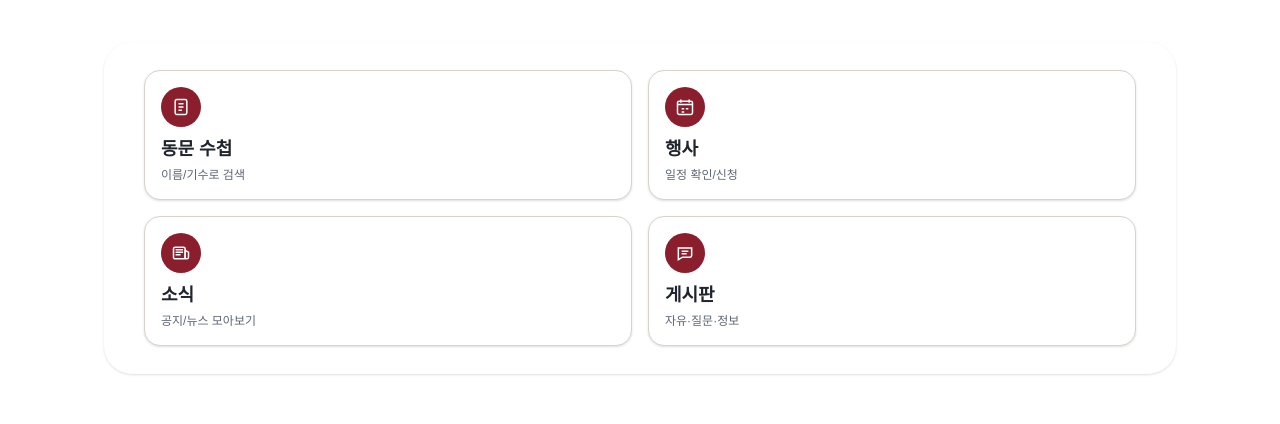
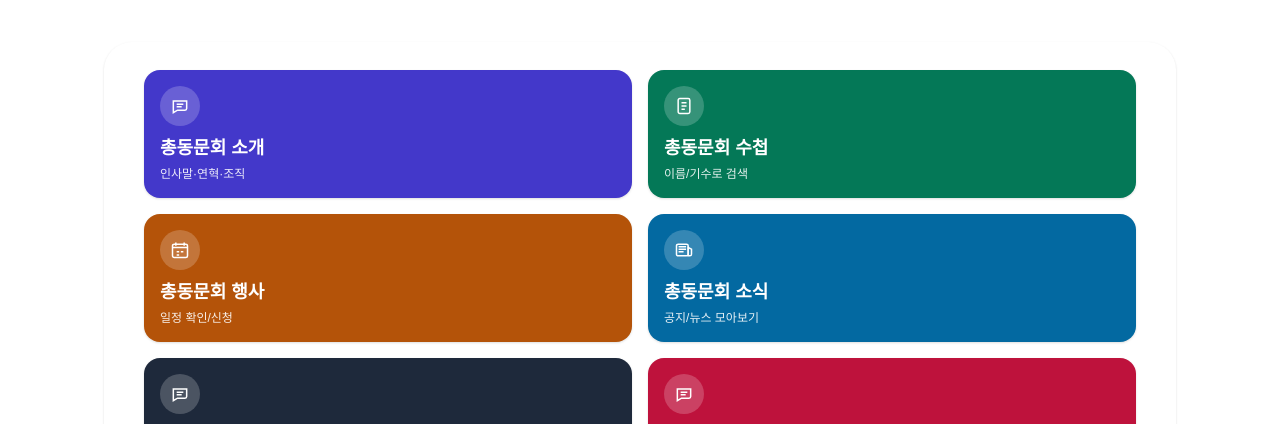
Before and after one commit to ginishuh/sogecon-app, a Next.js app in the folder apps/web/: page / in a window 1280 px wide. Shown: the part 506-930 px from the top of the page. Built offline with nearby package versions, Linux system fonts and the light colour scheme; no server answers; a web font is replaced by a local one.

Commit message:
feat(web): quick actions x6 + colored; board tab param
- Add About, Directory, Events, Posts, Free Board, Congrats Board
- Colored backgrounds per action; white icons/text
- Board supports ?tab= for initial category (all|discussion|question|share|free|congrats)

Docs: update worklog

```diff
--- a/apps/web/app/board/page.tsx
+++ b/apps/web/app/board/page.tsx
@@ -3,6 +3,7 @@
 import { useQuery, keepPreviousData } from '@tanstack/react-query';
 import Link from 'next/link';
 import React, { useEffect, useMemo, useState } from 'react';
+import { useSearchParams } from 'next/navigation';
 
 import { listPosts, type Post } from '../../services/posts';
 import { Tabs } from '../../components/ui/tabs';
@@ -20,7 +21,13 @@ type BoardCategory = (typeof BOARD_CATEGORIES)[number]['key'];
 const PAGE_SIZE = 10;
 
 export default function BoardPage() {
-  const [category, setCategory] = useState<BoardCategory>('all');
+  const searchParams = useSearchParams();
+  const initialTab = (searchParams.get('tab') ?? 'all').toLowerCase();
+  const initialCategory: BoardCategory =
+    (['all','discussion','question','share'].includes(initialTab) ? initialTab :
+      initialTab === 'free' ? 'discussion' :
+      initialTab === 'congrats' ? 'share' : 'all') as BoardCategory;
+  const [category, setCategory] = useState<BoardCategory>(initialCategory);
   const [page, setPage] = useState(0);
   const [search, setSearch] = useState('');
 
--- a/apps/web/app/globals.css
+++ b/apps/web/app/globals.css
@@ -301,20 +301,27 @@ a:focus-visible { outline: none; text-decoration: underline; }
   }
 
   .home-quick-actions__item {
-    @apply flex flex-col justify-between rounded-2xl border border-neutral-border bg-white p-4 text-left shadow-sm transition hover:-translate-y-0.5 hover:shadow-soft focus-visible:ring-4 focus-visible:ring-brand-accent;
+    @apply flex flex-col justify-between rounded-2xl p-4 text-left shadow-sm transition hover:-translate-y-0.5 hover:shadow-soft focus-visible:ring-4 focus-visible:ring-brand-accent;
   }
 
-  .home-quick-actions__icon {
-    @apply mb-2 inline-flex h-10 w-10 items-center justify-center rounded-full bg-brand-primary text-white;
-  }
+  .home-quick-actions__icon { @apply mb-2 inline-flex h-10 w-10 items-center justify-center rounded-full bg-white/20 text-white; }
 
-  .home-quick-actions__label {
-    @apply font-menu text-base font-semibold text-neutral-ink md:text-lg;
-  }
+  .home-quick-actions__label { @apply font-menu text-base font-semibold md:text-lg; }
 
-  .home-quick-actions__desc {
-    @apply mt-1 text-xs text-neutral-muted;
-  }
+  .home-quick-actions__desc { @apply mt-1 text-xs; }
+}
+
+/* 빠른 실행: 색상 변형(전체 카드 배경 컬러 + 텍스트 흰색) */
+@layer components {
+  .home-quick-actions__item[class*="qa-"] { @apply border-0 text-white; }
+  .home-quick-actions__item.qa-rose { @apply bg-rose-700 hover:bg-rose-600; }
+  .home-quick-actions__item.qa-emerald { @apply bg-emerald-700 hover:bg-emerald-600; }
+  .home-quick-actions__item.qa-sky { @apply bg-sky-700 hover:bg-sky-600; }
+  .home-quick-actions__item.qa-amber { @apply bg-amber-700 hover:bg-amber-600; }
+  .home-quick-actions__item.qa-indigo { @apply bg-indigo-700 hover:bg-indigo-600; }
+  .home-quick-actions__item.qa-slate { @apply bg-slate-800 hover:bg-slate-700; }
+  .home-quick-actions__item[class*="qa-"] .home-quick-actions__label { @apply text-white; }
+  .home-quick-actions__item[class*="qa-"] .home-quick-actions__desc { @apply text-white/90; }
 }
 
 /* 홈: 히어로 이미지 — 모바일 숨김 유지, md 이상에서만 표시 */
--- a/apps/web/components/home/quick-actions.tsx
+++ b/apps/web/components/home/quick-actions.tsx
@@ -7,13 +7,16 @@ type QuickAction = {
   label: string;
   description: string;
   ariaLabel?: string;
+  theme: 'rose' | 'emerald' | 'sky' | 'amber' | 'indigo' | 'slate';
 };
 
 const ACTIONS: QuickAction[] = [
-  { href: '/directory', label: '동문 수첩', description: '이름/기수로 검색', ariaLabel: '동문 수첩 바로가기' },
-  { href: '/events', label: '행사', description: '일정 확인/신청', ariaLabel: '행사 바로가기' },
-  { href: '/posts', label: '소식', description: '공지/뉴스 모아보기', ariaLabel: '총동문회 소식 바로가기' },
-  { href: '/board', label: '게시판', description: '자유·질문·정보', ariaLabel: '커뮤니티 게시판 바로가기' },
+  { href: '/about/greeting', label: '총동문회 소개', description: '인사말·연혁·조직', ariaLabel: '총동문회 소개 바로가기', theme: 'indigo' },
+  { href: '/directory', label: '총동문회 수첩', description: '이름/기수로 검색', ariaLabel: '총동문회 수첩 바로가기', theme: 'emerald' },
+  { href: '/events', label: '총동문회 행사', description: '일정 확인/신청', ariaLabel: '총동문회 행사 바로가기', theme: 'amber' },
+  { href: '/posts', label: '총동문회 소식', description: '공지/뉴스 모아보기', ariaLabel: '총동문회 소식 바로가기', theme: 'sky' },
+  { href: '/board?tab=discussion' as Route, label: '자유게시판', description: '자유 주제 토론', ariaLabel: '자유게시판 바로가기', theme: 'slate' },
+  { href: '/board?tab=share' as Route, label: '경조사 게시판', description: '축하/부고 소식', ariaLabel: '경조사 게시판 바로가기', theme: 'rose' },
 ];
 
 function ActionIcon({ label }: { label: string }) {
@@ -68,7 +71,7 @@ export function HomeQuickActions() {
             <Link
               href={item.href}
               aria-label={item.ariaLabel ?? item.label}
-              className="home-quick-actions__item"
+              className={`home-quick-actions__item qa-${item.theme}`}
             >
               <span className="home-quick-actions__icon" aria-hidden="true">
                 <ActionIcon label={item.label} />
```
Also changed, not shown: 1 other file (tests, documents, lock files or other folders).
